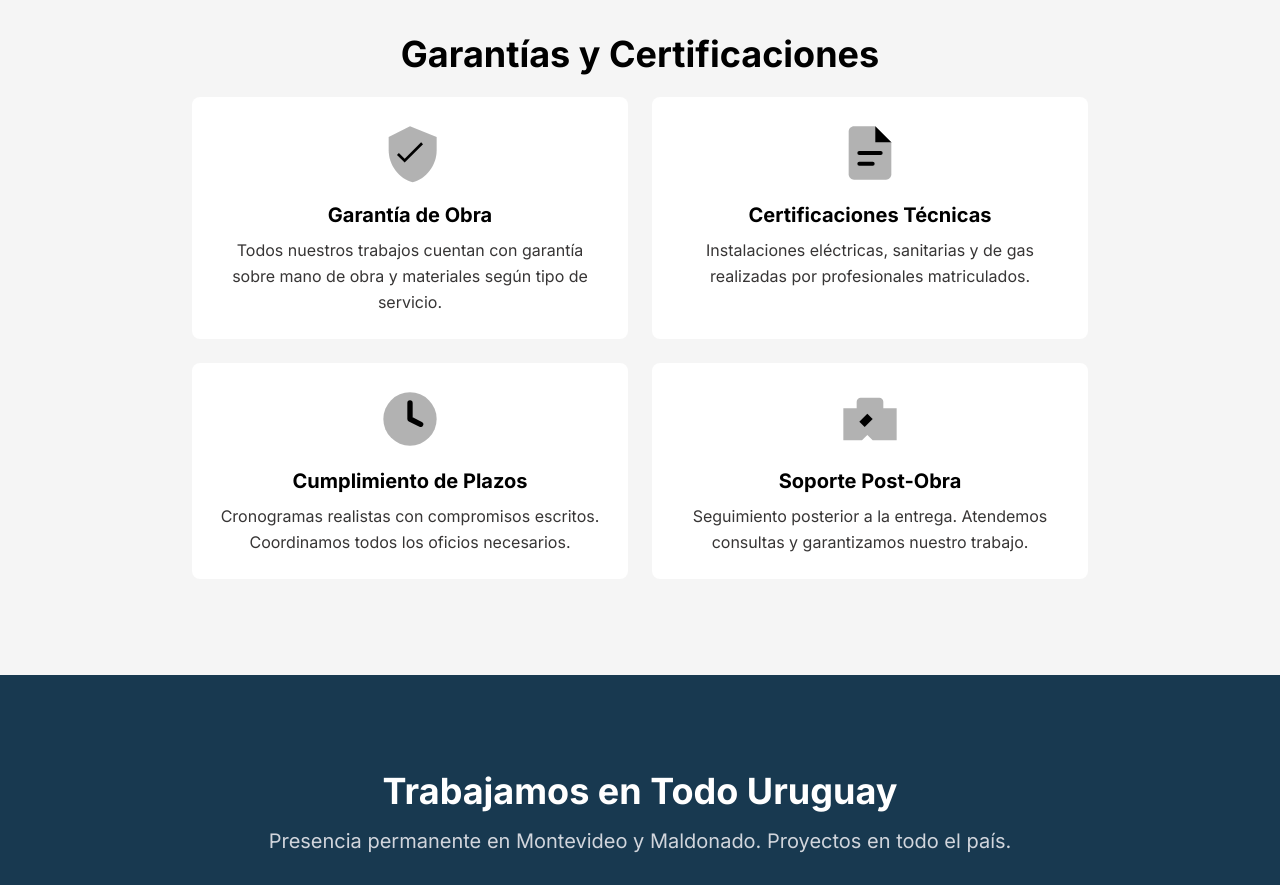
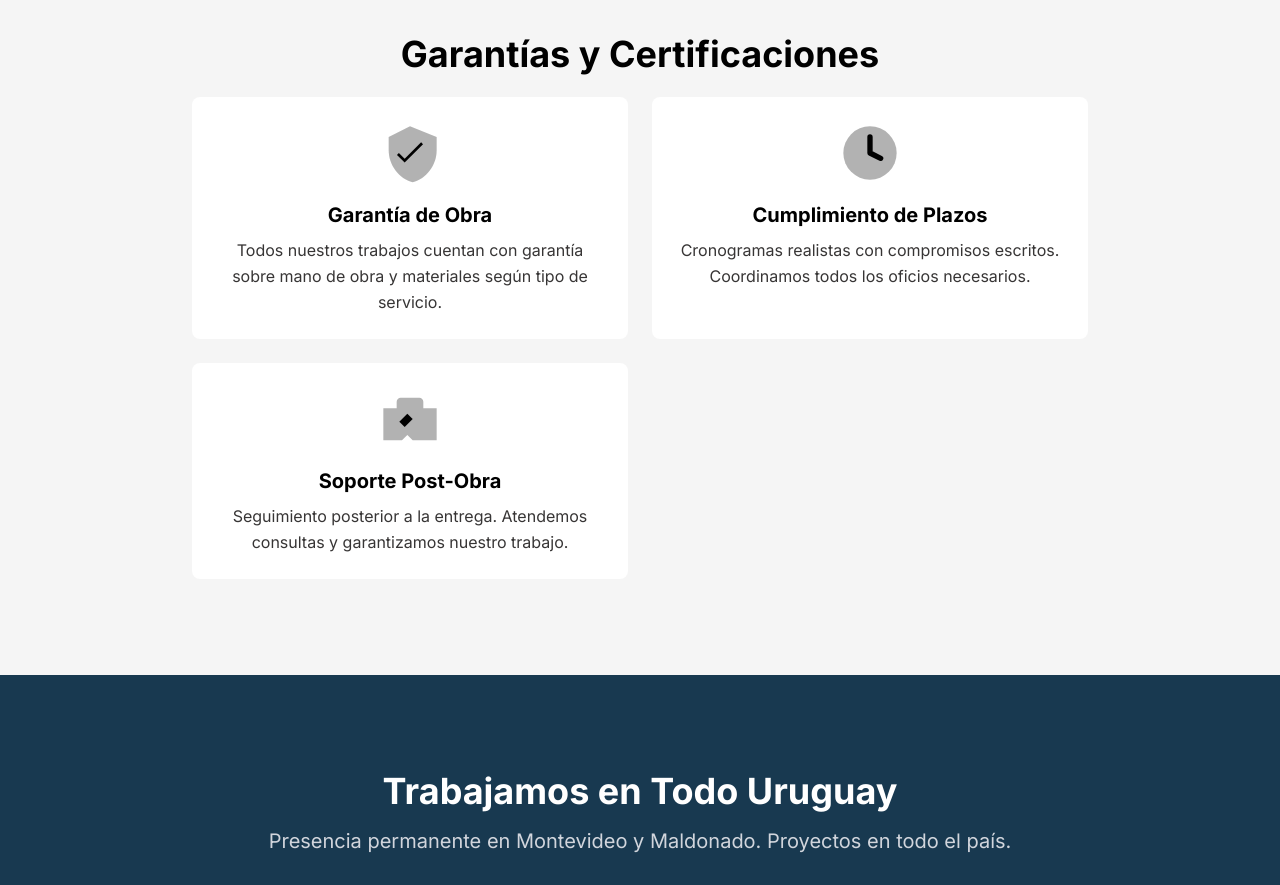
Before and after one commit to mauro2387/cincel, a React (Vite) app: page /empresa in a window 1280 px wide. Shown: the part 3700-4585 px from the top of the page. Built offline with nearby package versions, Linux system fonts and the light colour scheme.

Commit message:
Eliminar Certificaciones Técnicas de Garantías y Certificaciones

```diff
--- a/src/pages/Empresa.tsx
+++ b/src/pages/Empresa.tsx
@@ -288,16 +288,6 @@ export const Empresa: React.FC = () => {
 
               <div className="bg-white p-6 rounded-lg">
                 <div className="flex justify-center mb-4">
-                  <DocumentIcon style={{ color: '#c08826' }} size={64} />
-                </div>
-                <h3 className="text-xl font-bold text-cincel-black mb-2 text-center">Certificaciones Técnicas</h3>
-                <p className="text-cincel-dark leading-relaxed text-center">
-                  Instalaciones eléctricas, sanitarias y de gas realizadas por profesionales matriculados.
-                </p>
-              </div>
-
-              <div className="bg-white p-6 rounded-lg">
-                <div className="flex justify-center mb-4">
                   <ClockIcon style={{ color: '#c08826' }} size={64} />
                 </div>
                 <h3 className="text-xl font-bold text-cincel-black mb-2 text-center">Cumplimiento de Plazos</h3>
```
